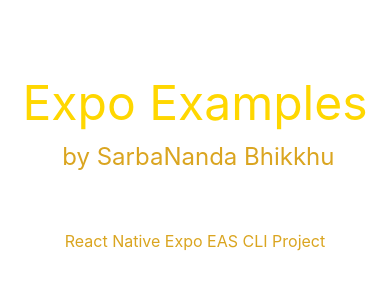
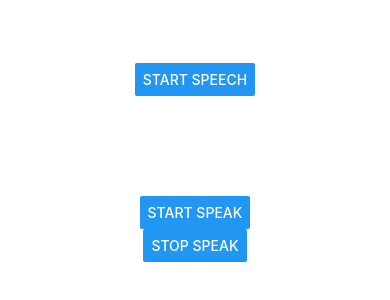
Before and after one commit to sarbanandabhikkhu/expo-examples, a React Native app: screen / in a window 390 px wide. Shown: the part 260-560 px from the top of the page. Built offline with nearby package versions, Linux system fonts and the light colour scheme.

Commit message:
trying voice speech

```diff
--- a/App.js
+++ b/App.js
@@ -1,13 +1,63 @@
 import { StatusBar } from "expo-status-bar";
-import { StyleSheet, Text, View } from "react-native";
+import { useState, useEffect } from "react";
+import { StyleSheet, View, Text, Button } from "react-native";
+import Voice from "@react-native-voice/voice";
+import * as Speech from "expo-speech";
 
 export default function App() {
+  let [started, setStarted] = useState(false);
+  let [results, setResults] = useState([]);
+
+  useEffect(() => {
+    Voice.onSpeechError = onSpeechError;
+    Voice.onSpeechResults = onSpeechResults;
+
+    return () => {
+      Voice.destroy().then(Voice.removeAllListeners);
+    };
+  }, []);
+
+  const startSpeechToText = async () => {
+    await Voice.start("en-US");
+    setStarted(true);
+  };
+
+  const stopSpeechToText = async () => {
+    await Voice.stop();
+    setStarted(false);
+  };
+
+  const onSpeechResults = result => {
+    setResults(result.value);
+  };
+
+  const onSpeechError = error => {
+    console.log(error);
+  };
+
+  const startSpeak = () => {
+    const text = "Hello, SarbaNanda! How are you?";
+    Speech.speak(text);
+  };
+  const stopSpeak = () => {
+    Speech.stop();
+  };
+
   return (
     <View style={styles.container}>
       <StatusBar style="auto" />
-      <Text style={styles.title}>Expo Examples</Text>
-      <Text style={styles.author}> by SarbaNanda Bhikkhu</Text>
-      <Text style={styles.description}>React Native Expo EAS CLI Project</Text>
+
+      {!started ? <Button title="Start Speech" onPress={startSpeechToText} /> : undefined}
+      {started ? <Button title="Stop Speech" onPress={stopSpeechToText} /> : undefined}
+      <View style={styles.box}>
+        {results.map((result, index) => (
+          <Text style={styles.text} key={index}>
+            {result}
+          </Text>
+        ))}
+      </View>
+      <Button title="Start Speak" onPress={startSpeak} />
+      <Button title="Stop Speak" onPress={stopSpeak} />
     </View>
   );
 }
@@ -19,19 +69,12 @@
     justifyContent: "center",
     backgroundColor: "#ffffff"
   },
-  title: {
-    fontSize: 48,
-    color: "gold"
+  box: {
+    paddingVertical: 50
   },
-  author: {
+  text: {
     marginTop: 10,
-    fontSize: 24,
-    color: "goldenrod",
-    marginBottom: 50
-  },
-  description: {
-    marginTop: 10,
-    fontSize: 16,
+    fontSize: 18,
     color: "goldenrod"
   }
 });
--- a/app.json
+++ b/app.json
@@ -17,6 +17,15 @@
         "foregroundImage": "./assets/adaptive-icon.png",
         "backgroundColor": "#ffffff"
       }
-    }
+    },
+    "plugins": [
+      [
+        "@react-native-voice/voice",
+        {
+          "microphonePermission": "Allow to access the microphone",
+          "speechRecognitionPermission": "Allow to securely recognize user speech"
+        }
+      ]
+    ]
   }
 }
--- a/package.json
+++ b/package.json
@@ -10,7 +10,9 @@
     "build-prev": "eas build --profile preview --platform android"
   },
   "dependencies": {
+    "@react-native-voice/voice": "^3.2.4",
     "expo": "~49.0.15",
+    "expo-speech": "~11.3.0",
     "expo-status-bar": "~1.6.0",
     "react": "18.2.0",
     "react-native": "0.72.6"
```
Also changed, not shown: 2 other files (tests, documents, lock files or other folders).
